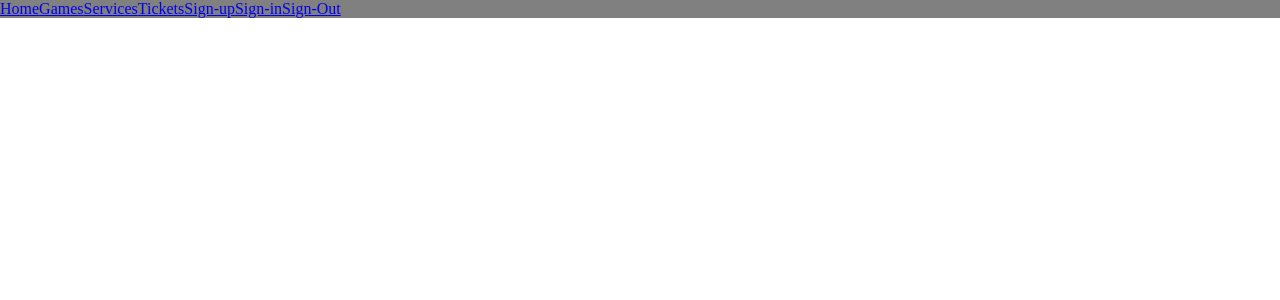
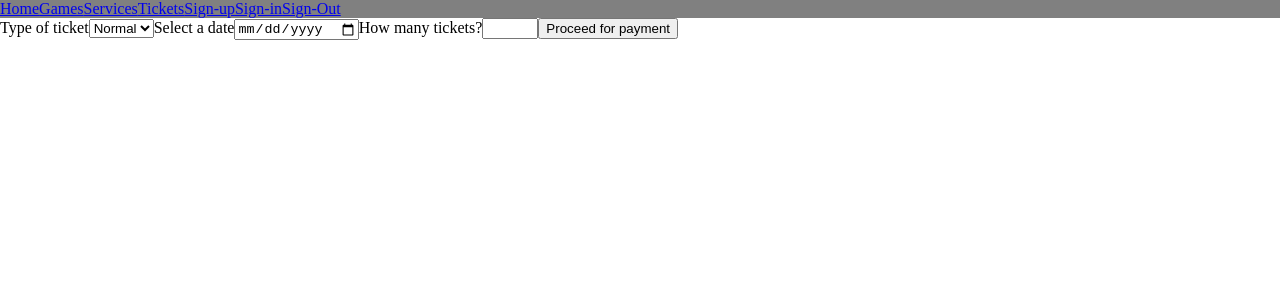
Before and after one commit to oklyz/My_amusment_park-front-end, a React (Vite) app in the folder My_amusment_park(front-end)/: page /buy-tickets in a window 1280 px wide. Shown: the top 300 px of the page. Built offline with nearby package versions, Linux system fonts and the light colour scheme.

Commit message:
ticket form date logic

```diff
--- a/My_amusment_park(front-end)/src/App.css
+++ b/My_amusment_park(front-end)/src/App.css
@@ -9,6 +9,7 @@ header {
   background-color: gray;
   height: 15%;
   display: flex;
+  position: sticky; top: 0 ;
 }
 
 .sign-form{
@@ -16,3 +17,16 @@ header {
   justify-content: center;
   align-items: center;
 }
+
+.game-card{
+  width: 20%;
+}
+
+.game-card img{
+  width: 100%;
+}
+
+.games-container{
+  display: flex;
+  flex-wrap: wrap;
+}
--- a/My_amusment_park(front-end)/src/App.jsx
+++ b/My_amusment_park(front-end)/src/App.jsx
@@ -6,6 +6,7 @@ import Games from "./pages/Games"
 import SignUp from "./components/SignUp";
 import SignIn from "./components/SignIn";
 import Services from "./pages/Services";
+import TicketForm from "./components/TicketForm";
 function App() {
   return (
     <>
@@ -18,6 +19,7 @@ function App() {
         <Route path="/" element={<Home />}></Route>
         <Route path="/Services" element={<Services/>}></Route>
         <Route path="/Games" element={<Games />}></Route>
+        <Route path="/buy-tickets" element={<TicketForm/>}></Route>
       </Routes>
 
     </>
--- a/My_amusment_park(front-end)/src/components/GameCard.jsx
+++ b/My_amusment_park(front-end)/src/components/GameCard.jsx
@@ -1,5 +1,5 @@
 import React from 'react'
-import {Link} from 'react-router-dom'
+import {NavLink} from 'react-router-dom'
 
 const GameCard=({game})=> {
   return (
--- a/My_amusment_park(front-end)/src/components/TicketForm.jsx
+++ b/My_amusment_park(front-end)/src/components/TicketForm.jsx
@@ -1,14 +1,39 @@
 import React from "react";
+import {useState} from 'react'
+const TicketForm =()=> {
 
-function TicketForm() {
+  let today = new Date();
+  let tomorrow = new Date();
+  tomorrow.setDate(today.getDate() + 1);
+  today = today.toISOString().split('T')[0];
+  tomorrow = tomorrow.toISOString().split('T')[0];
+
+  const initialState = { type:"normal", date:today , amount:1  };
+  const [formValues, setFormValues] = useState(initialState);
+
+  const handleChange = (e) => {
+    setFormValues({ ...formValues, [e.target.id]: e.target.value });
+  };
+
+  const handleSubmit = async (e) => {
+    e.preventDefault();
+    setFormValues(initialState);
+    console.log('worked')
+  };
+
   return (
     <div>
-    <form className="">
+    <form className="ticket-form" onSubmit={handleSubmit}>
     <label htmlFor="type">Type of ticket</label>
-    <select name="type" >
-      <option value="VIP"></option>
-      <option value="Normal"></option>
+    <select name="type" onChange={handleChange}>
+      <option value="Normal">Normal</option>
+      <option value="VIP">VIP</option>
     </select>
+    <label htmlFor="date" min={tomorrow} >Select a date</label>
+    <input type="date" name="date" id="date" onChange={handleChange}/>
+    <label htmlFor="amount">How many tickets?</label>
+    <input type="number" name="amount" min={1} max={99}  onChange={handleChange}/>
+    <button type="submit">Proceed for payment</button>
     </form>
     </div>
   )
--- a/My_amusment_park(front-end)/src/pages/Games.jsx
+++ b/My_amusment_park(front-end)/src/pages/Games.jsx
@@ -3,14 +3,16 @@ import GameCard from '../components/GameCard'
 
 const Games=()=> {
   return (
-    <div>
-      <h1>Game List</h1>
-      <div>
+    <>
+    <h1>Game List</h1>
+    <div className='games-container'>
+      <div className='game-card'>
         {gamesList.map((game)=>(
           <GameCard game={game} key={game.id}/>
         ))}
       </div>
     </div>
+    </>
   )
 }
 
```
Also changed, not shown: My_amusment_park(front-end)/src/components/TicketPay.jsx (added, +9 -0 lines).
